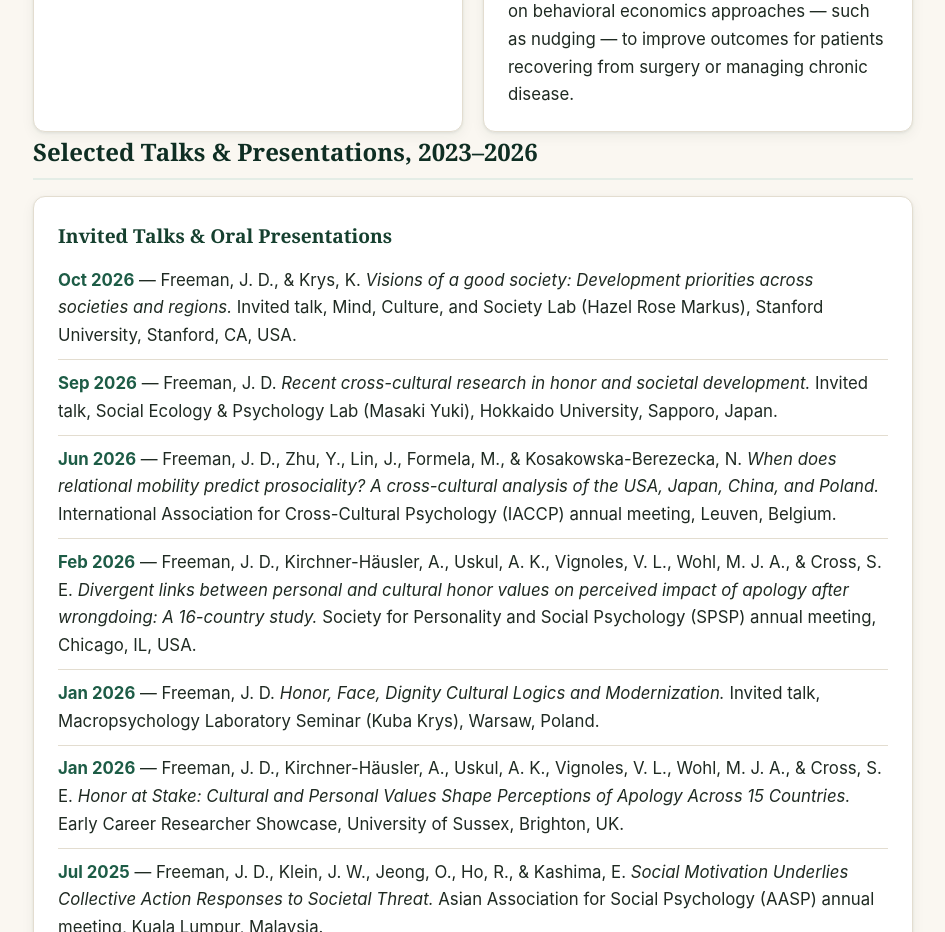
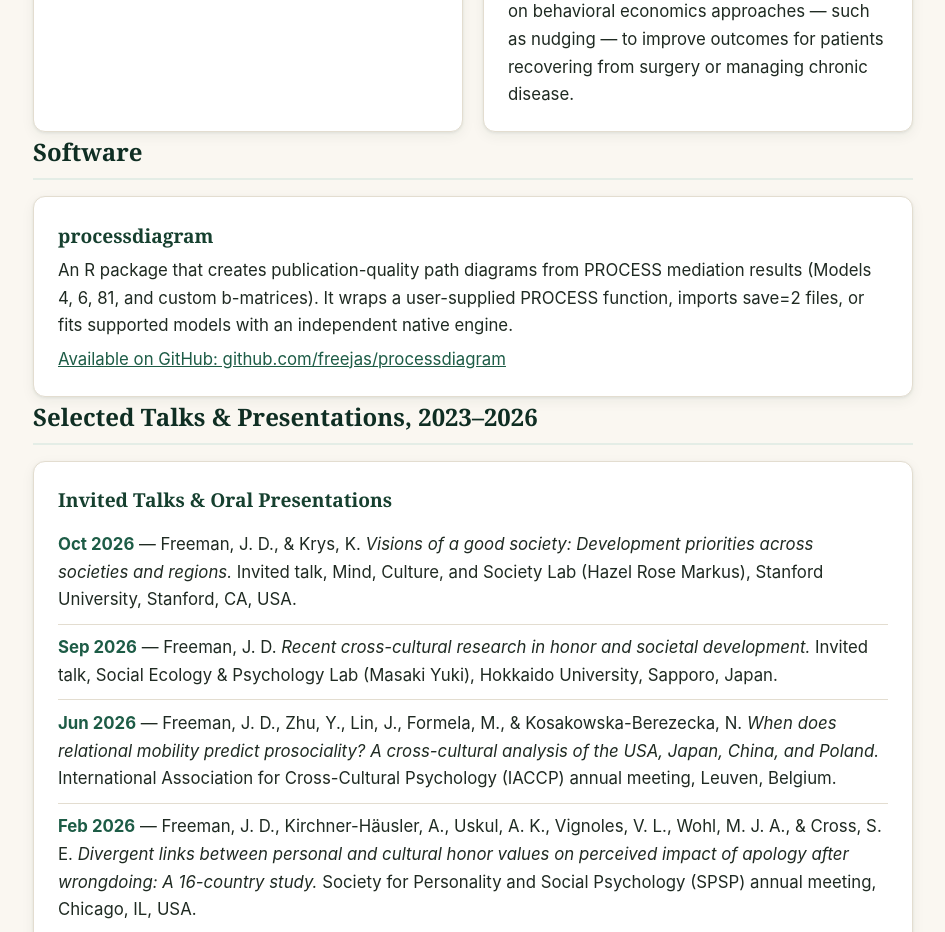
Before and after one commit to freejas/freejas.github.io, a plain HTML site: page research.html in a window 1280 px wide. Shown: the part 1380-2312 px from the top of the page, without its empty margins (167-1112 px from the left). Drawn offline with Linux system fonts and the light colour scheme.

Commit message:
Add Software section (processdiagram) to Research page

```diff
--- a/research.html
+++ b/research.html
@@ -72,6 +72,15 @@
         </div>
       </section>
 
+      <section aria-labelledby="software-heading">
+        <h2 id="software-heading">Software</h2>
+        <div class="card">
+          <h3>processdiagram</h3>
+          <p>An R package that creates publication-quality path diagrams from PROCESS mediation results (Models 4, 6, 81, and custom b-matrices). It wraps a user-supplied PROCESS function, imports save=2 files, or fits supported models with an independent native engine.</p>
+          <p><a href="https://github.com/freejas/processdiagram" target="_blank" rel="noopener">Available on GitHub: github.com/freejas/processdiagram</a></p>
+        </div>
+      </section>
+
       <section aria-labelledby="talks-heading">
         <h2 id="talks-heading">Selected Talks &amp; Presentations, 2023–2026</h2>
         <div class="card">
```
